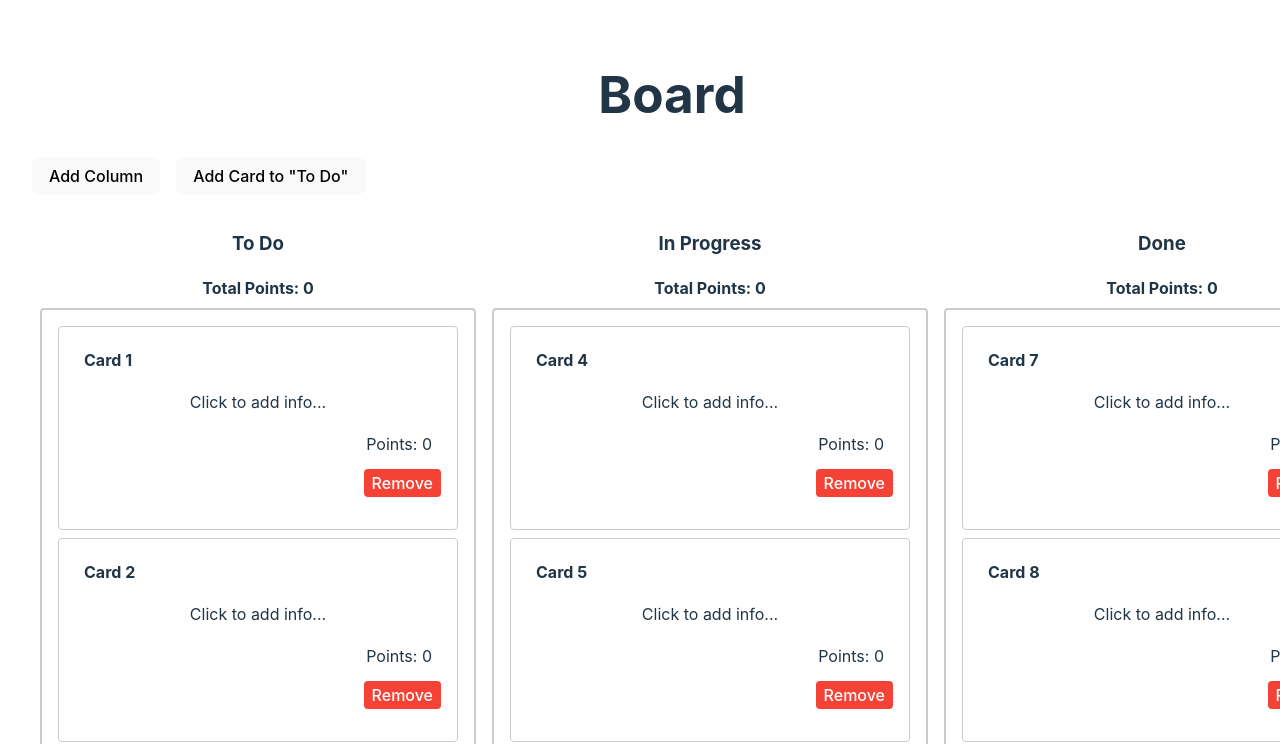
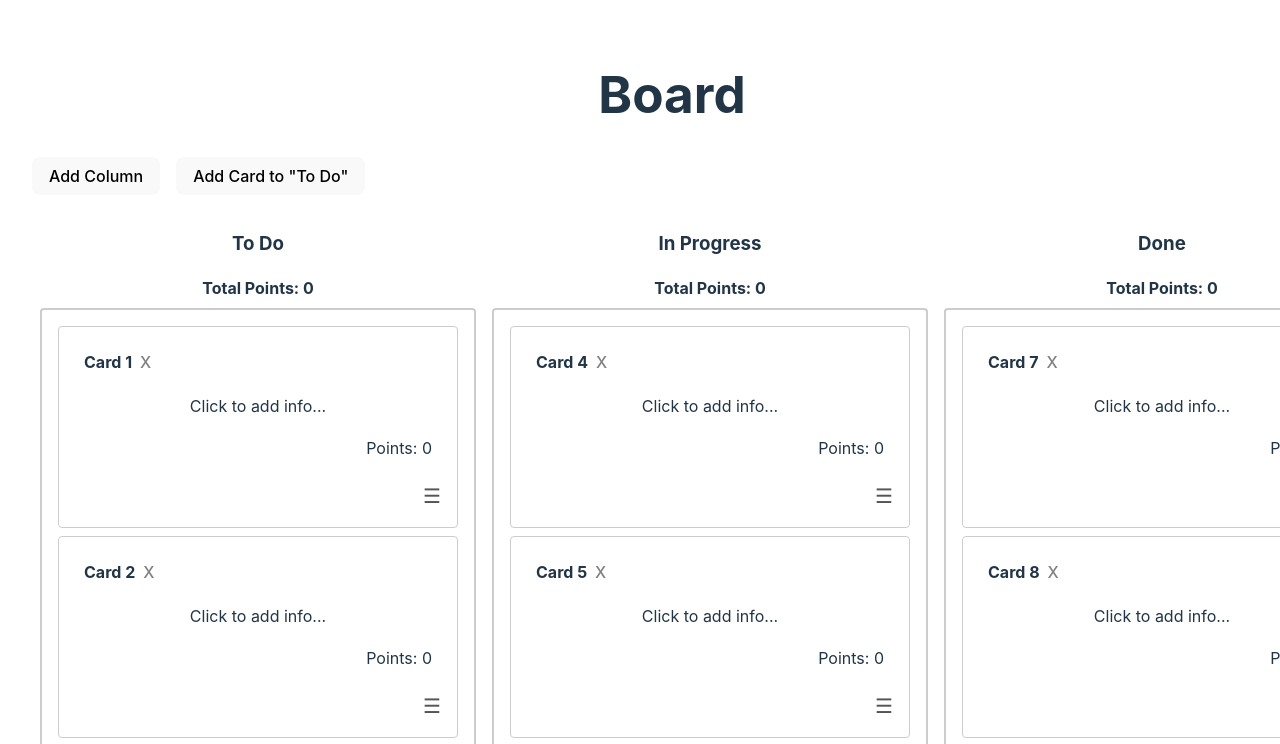
Before and after one commit to akoonth1/Draft_Cards, a React (Vite) app: page / in a window 1280 px wide. Shown: the top 744 px of the page. Built offline with nearby package versions, Linux system fonts and the light colour scheme.

Commit message:
style to make drag easier

```diff
--- a/src/components/Card.jsx
+++ b/src/components/Card.jsx
@@ -19,12 +19,11 @@ function Card({ id, title, points = 0, onPointsChange, isDragging, removeCard })
     backgroundColor: isDragging ? "#e1e1e1" : "white",
     border: "1px solid #ccc",
     borderRadius: "4px",
-    cursor: "grab",
+    cursor: "default", // Changed to default to avoid conflicting with drag handle
     opacity: isDragging ? 0.5 : 1,
     touchAction: "none",
   };
 
-  // Wrapper to include card ID when points change
   const handlePointsChangeLocal = (newPoints) => {
     onPointsChange?.(id, newPoints);
   };
@@ -38,7 +37,7 @@ function Card({ id, title, points = 0, onPointsChange, isDragging, removeCard })
       ref={setNodeRef}
       style={style}
       {...attributes}
-      {...listeners}
+      // Removed {...listeners} from the main div
     >
       <div style={{ display: 'flex', flexDirection: 'column', gap: '8px' }}>
 
@@ -56,6 +55,21 @@ function Card({ id, title, points = 0, onPointsChange, isDragging, removeCard })
           }}
         >
           {title || 'Untitled'}
+                  {/* Remove Button */}
+        <button
+          onClick={handleRemove}
+          style={{
+            padding: '4px 8px',
+            backgroundColor: 'white',
+            color: 'gray',
+            border: 'none',
+            borderRadius: '4px',
+            cursor: 'pointer',
+            alignSelf: 'flex-end',
+          }}
+        >
+          X
+        </button>
         </div>
 
         {/* FormInfo Section (Handles Points) */}
@@ -64,34 +78,23 @@ function Card({ id, title, points = 0, onPointsChange, isDragging, removeCard })
           onPointsChange={handlePointsChangeLocal}
         />
 
-        {/* Remove Button */}
-        <button
-          onClick={handleRemove}
-          style={{
-            padding: '4px 8px',
-            backgroundColor: '#f44336',
-            color: 'white',
-            border: 'none',
-            borderRadius: '4px',
-            cursor: 'pointer',
-            alignSelf: 'flex-end',
-          }}
-        >
-          Remove
-        </button>
 
-        {/* Drag Handle */}
+
+        {/* Enhanced Drag Handle */}
         <div
           {...listeners}
-          {...attributes}
           style={{
             cursor: 'grab',
             paddingTop: '8px',
             textAlign: 'right',
             userSelect: 'none',
+            fontSize: '20px', // Increased size for better touch support
+            color: '#555', // Improved visibility
           }}
-          onClick={(e) => e.stopPropagation()} // Prevent click from activating edit
+          onClick={(e) => e.stopPropagation()}
+          aria-label="Drag Handle"
         >
+          &#x2630; {/* Hamburger Icon */}
         </div>
       </div>
     </div>
--- a/src/components/Column.jsx
+++ b/src/components/Column.jsx
@@ -131,7 +131,7 @@ function Column({ id, title, cards, onPointsChange, onTitleChange, addCard, remo
               points={card.points}
               isDragging={card.isDragging}
               onPointsChange={onPointsChange}
-              removeCard={removeCard} // Pass removeCard handler
+              removeCard={removeCard}
             />
           ))}
         </SortableContext>
```
Also changed, not shown: src/components/DragHandle.jsx (added, +20 -0 lines).
